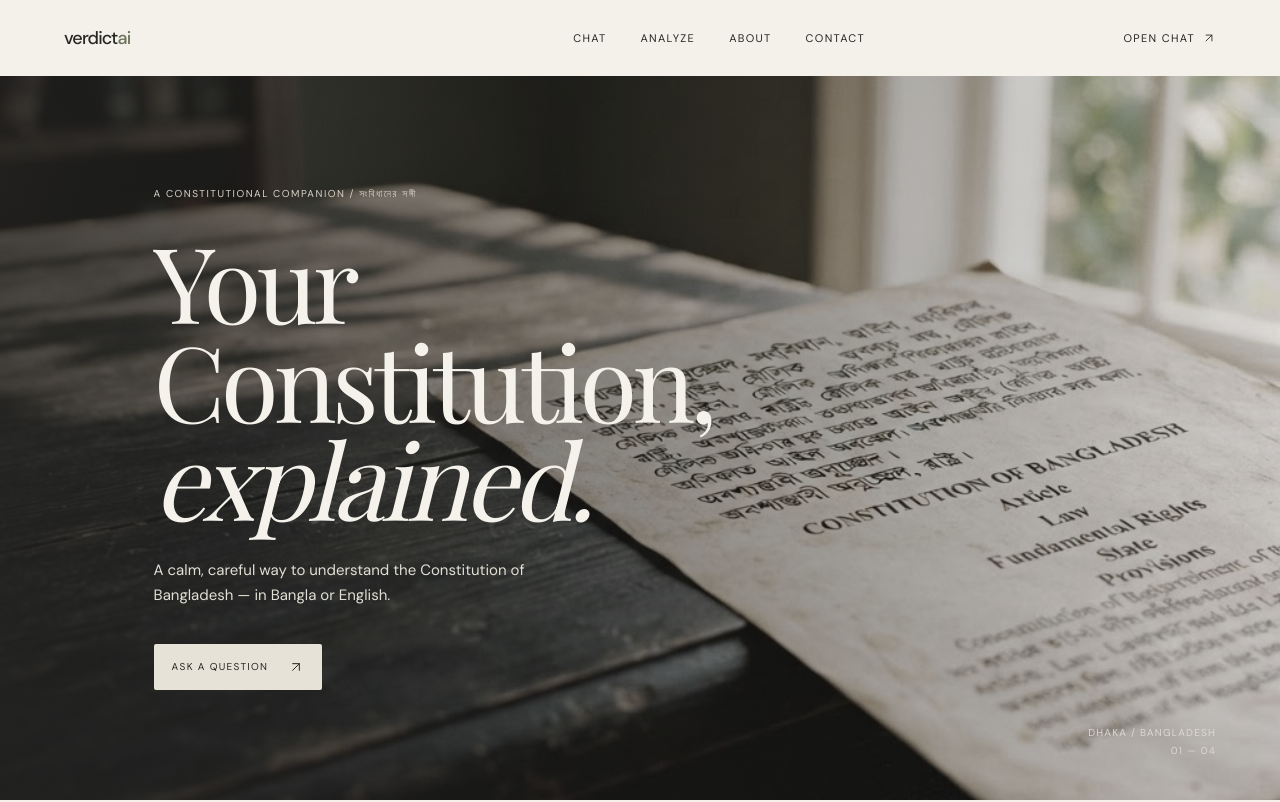
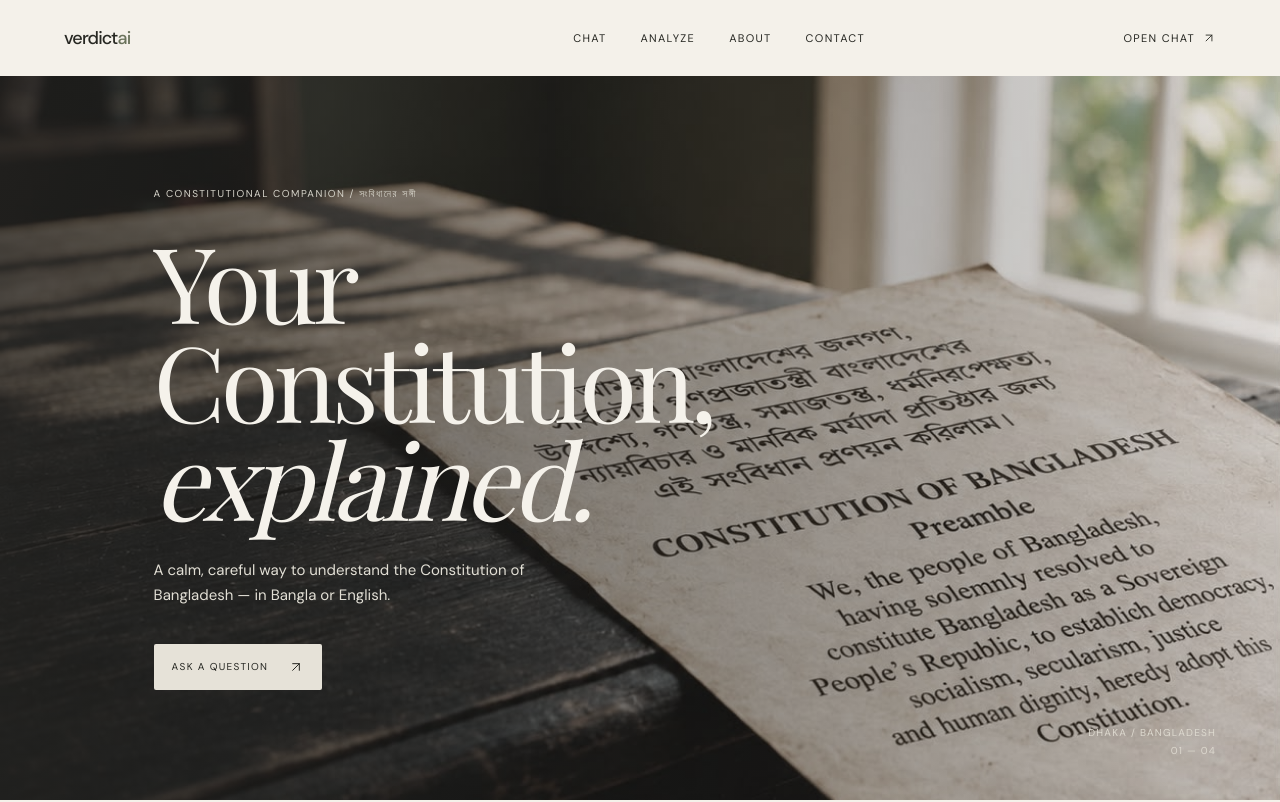
Before and after one commit to potat0w/verdictA, a Next.js app in the folder frontend/: page / in a window 1280 px wide. Shown: the top 802 px of the page. Built offline with nearby package versions, Linux system fonts and the light colour scheme; a web font is replaced by a local one.

Commit message:
hero img changed

```diff
--- a/frontend/src/app/globals.css
+++ b/frontend/src/app/globals.css
@@ -177,7 +177,7 @@ video {
       rgba(35, 35, 31, 0.45) 42%,
       rgba(35, 35, 31, 0.1) 100%
     ),
-    url("/verdict-hero.png");
+    url("/hero.jpeg");
   background-position: center;
   background-size: cover;
   filter: saturate(0.58);
```
Also changed, not shown: frontend/public/hero.jpeg (added).
